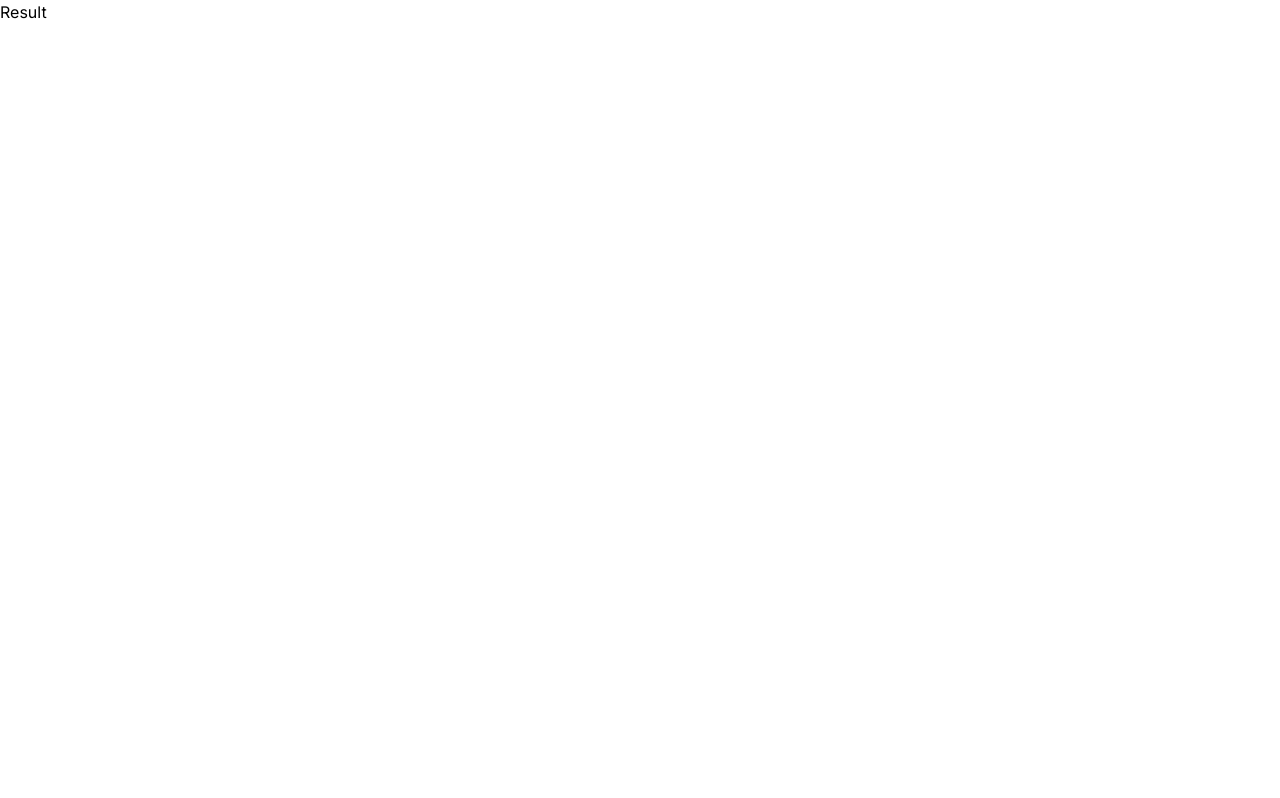
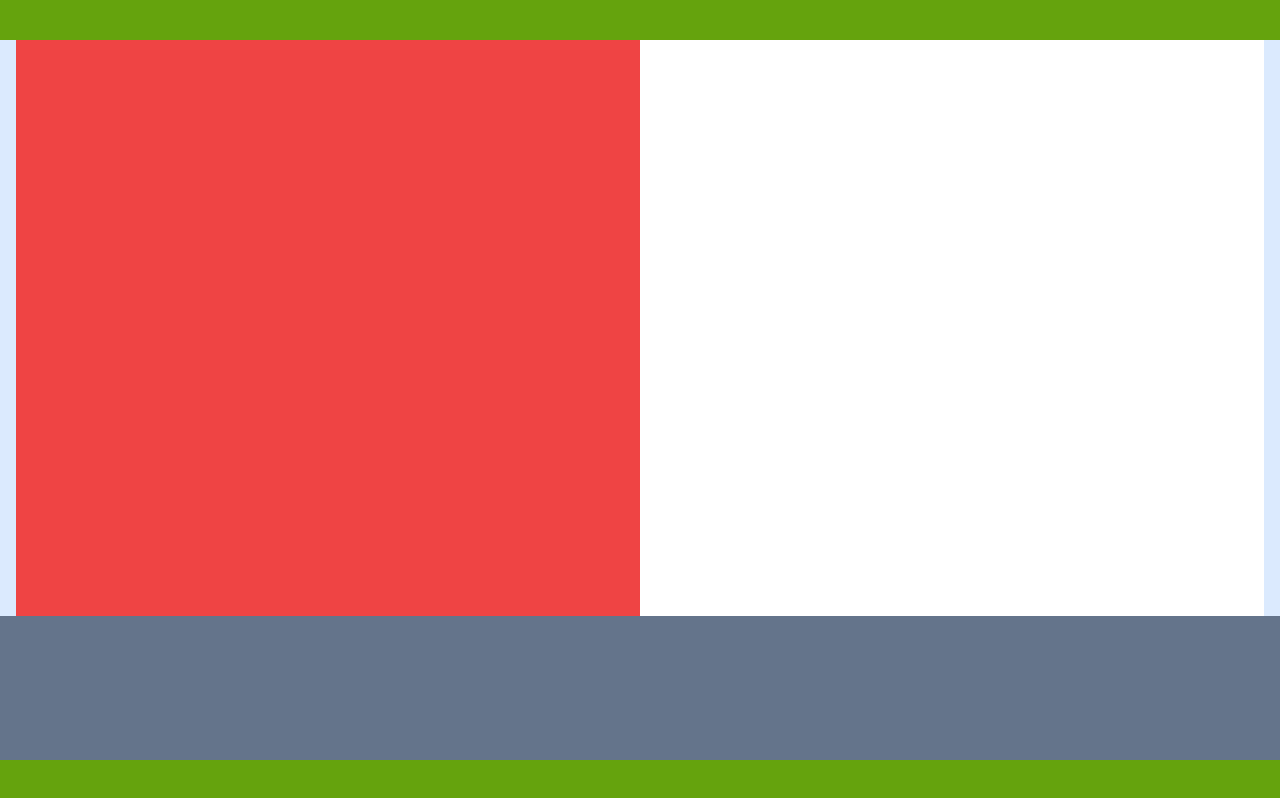
Before and after one commit to katsudon08/darts_frontend, a Next.js app: page /result in a window 1280 px wide. Built offline with nearby package versions, Linux system fonts and the light colour scheme.

Commit message:
リザルト画面のレスポンシブデザインの基盤だけ完成

```diff
--- a/src/app/result/page.tsx
+++ b/src/app/result/page.tsx
@@ -1,3 +1,13 @@
 export default function () {
-    return <main>Result</main>
+    return (
+        <main className="flex h-screen justify-center items-center py-10 bg-lime-600">
+            <div className="flex flex-col justify-between h-full w-full bg-red-100">
+                <div className="flex flex-col md:flex-row justify-between h-4/5 w-full px-4 bg-blue-100">
+                    <div className="h-full w-full bg-red-500"></div>
+                    <div className="h-full w-full bg-white"></div>
+                </div>
+                <div className="flex justify-center items-center h-1/5 w-full bg-slate-500"></div>
+            </div>
+        </main>
+    )
 }
```
